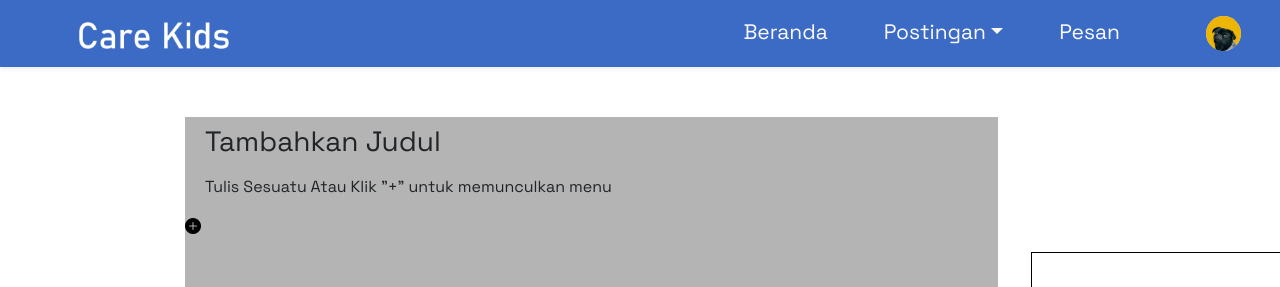
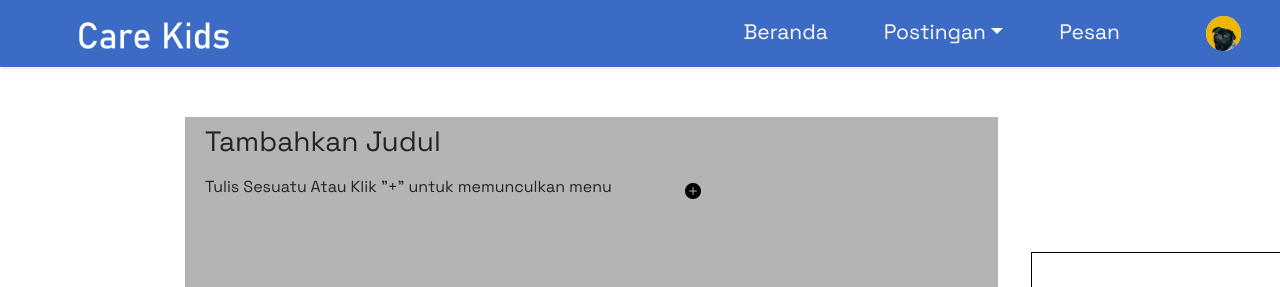
Before and after one commit to ImamBuhori07/AplikasiCarekids, an Angular app: page /TambahPostingan in a window 1280 px wide. Shown: the top 287 px of the page. Built offline with nearby package versions, Linux system fonts and the light colour scheme.

Commit message:
Melakukan perubahan posisi component tambahpostingan

```diff
--- a/src/app/admin/tambahpostingan/tambahpostingan.component.html
+++ b/src/app/admin/tambahpostingan/tambahpostingan.component.html
@@ -35,7 +35,7 @@
       <div class="kotak">
         <h3 class="fw-bold pt-2">Tambahkan Judul</h3>
         <p class="pt-2">Tulis Sesuatu Atau Klik "+" untuk memunculkan menu</p>
-        <a href="#"><i class="bi bi-plus-circle-fill" style="color: black;"></i></a>
+        <a href="#"><i class="bi bi-plus-circle-fill tambah" style="color: black;"></i></a>
       </div>
     </div>
   </div>
```
